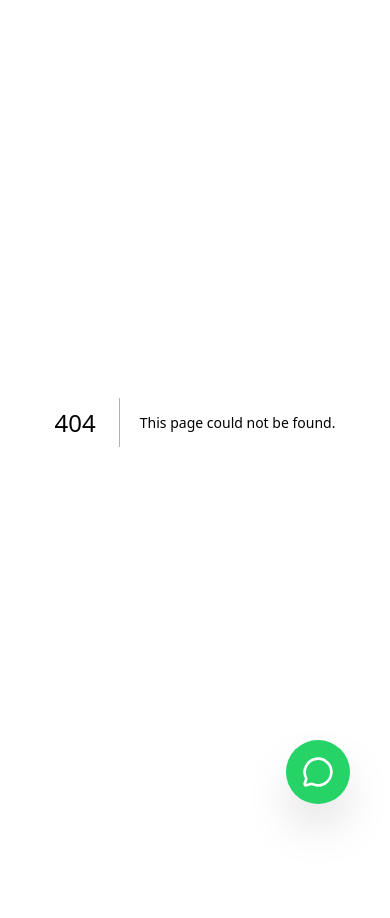
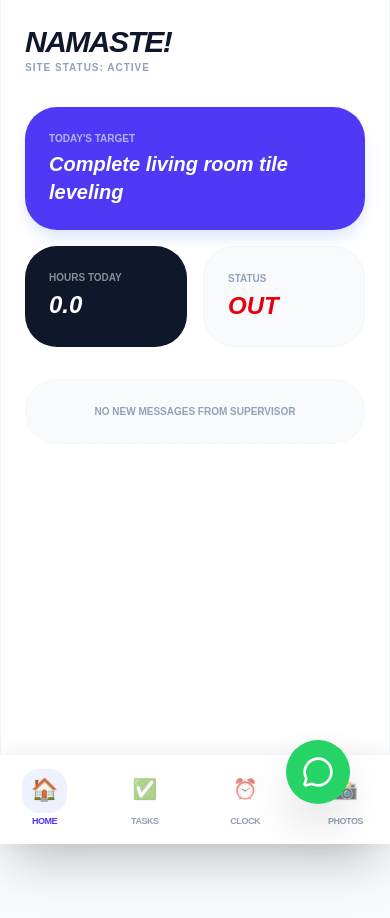
Before and after one commit to floormistri-code/floormistri-web, a Next.js app: page /mobile/dashboard in a window 390 px wide. Before the commit this address had no page. Shown: the top 918 px of the page. Before the commit the page ends 844 px from the top, so only its background shows below. Built offline with nearby package versions, Linux system fonts and the light colour scheme.

Commit message:
Phase 3: Deploying mobile login, layout, and dashboard

```diff
--- /dev/null
+++ b/app/mobile/dashboard/page.tsx
@@ -0,0 +1,40 @@
+'use client'
+
+import { useEffect, useState } from 'react'
+import { supabase } from '@/lib/supabase'
+
+export default function MobileDashboard() {
+  const [greeting, setGreeting] = useState('Namaste')
+
+  return (
+    <div className="p-6">
+      <header className="mb-8">
+        <h1 className="text-3xl font-black italic uppercase tracking-tighter text-slate-900">{greeting}!</h1>
+        <p className="text-[10px] font-black text-slate-400 uppercase tracking-widest">Site Status: Active</p>
+      </header>
+
+      {/* Action Cards for Mobile */}
+      <div className="grid grid-cols-1 gap-4">
+        <div className="bg-indigo-600 p-6 rounded-[2rem] text-white shadow-lg shadow-indigo-100">
+          <p className="text-[10px] font-black uppercase opacity-60 mb-1">Today's Target</p>
+          <p className="text-xl font-bold italic">Complete living room tile leveling</p>
+        </div>
+
+        <div className="grid grid-cols-2 gap-4">
+          <div className="bg-slate-900 p-6 rounded-[2rem] text-white">
+            <p className="text-[10px] font-black uppercase opacity-50 mb-1">Hours Today</p>
+            <p className="text-2xl font-black italic">0.0</p>
+          </div>
+          <div className="bg-slate-50 p-6 rounded-[2rem] border border-slate-100">
+            <p className="text-[10px] font-black uppercase text-slate-400 mb-1">Status</p>
+            <p className="text-2xl font-black italic text-red-600">OUT</p>
+          </div>
+        </div>
+      </div>
+
+      <div className="mt-8 p-6 bg-slate-50 rounded-[2rem] border border-slate-100 border-dashed">
+        <p className="text-center text-[10px] font-black text-slate-400 uppercase">No new messages from Supervisor</p>
+      </div>
+    </div>
+  )
+}
--- /dev/null
+++ b/app/mobile/layout.tsx
@@ -0,0 +1,19 @@
+import BottomNav from '@/components/mobile/BottomNav'
+
+export default function MobileLayout({
+  children,
+}: {
+  children: React.ReactNode
+}) {
+  return (
+    <div className="bg-slate-50 min-h-screen pb-24 font-sans selection:bg-indigo-100">
+      {/* This container centers the app and gives it a max-width for larger screens */}
+      <div className="max-w-md mx-auto bg-white min-h-screen shadow-2xl relative border-x border-slate-100">
+        {children}
+
+        {/* The persistent navigation bar */}
+        <BottomNav />
+      </div>
+    </div>
+  )
+}
--- /dev/null
+++ b/components/mobile/BottomNav.tsx
@@ -0,0 +1,35 @@
+'use client'
+
+import Link from 'next/link'
+import { usePathname } from 'next/navigation'
+
+export default function BottomNav() {
+  const pathname = usePathname()
+
+  const navItems = [
+    { name: 'Home', href: '/mobile/dashboard', icon: '🏠' },
+    { name: 'Tasks', href: '/mobile/tasks', icon: '✅' },
+    { name: 'Clock', href: '/mobile/attendance', icon: '⏰' },
+    { name: 'Photos', href: '/mobile/photos', icon: '📸' },
+  ]
+
+  return (
+    <nav className="fixed bottom-0 left-0 right-0 bg-white border-t border-slate-100 px-6 py-4 flex justify-between items-center z-50 shadow-[0_-5px_20px_rgba(0,0,0,0.05)]">
+      {navItems.map((item) => {
+        const isActive = pathname === item.href
+        return (
+          <Link key={item.name} href={item.href} className="flex flex-col items-center gap-1">
+            <div className={`p-2 rounded-2xl transition-all ${isActive ? 'bg-indigo-50 text-indigo-600 scale-110' : 'text-slate-400 opacity-60'}`}>
+              <span className="text-xl leading-none">
+                {item.icon}
+              </span>
+            </div>
+            <span className={`text-[9px] font-black uppercase tracking-tighter ${isActive ? 'text-indigo-600' : 'text-slate-400'}`}>
+              {item.name}
+            </span>
+          </Link>
+        )
+      })}
+    </nav>
+  )
+}
```
Also changed, not shown: app/mobile/attendance/page.tsx (added).
